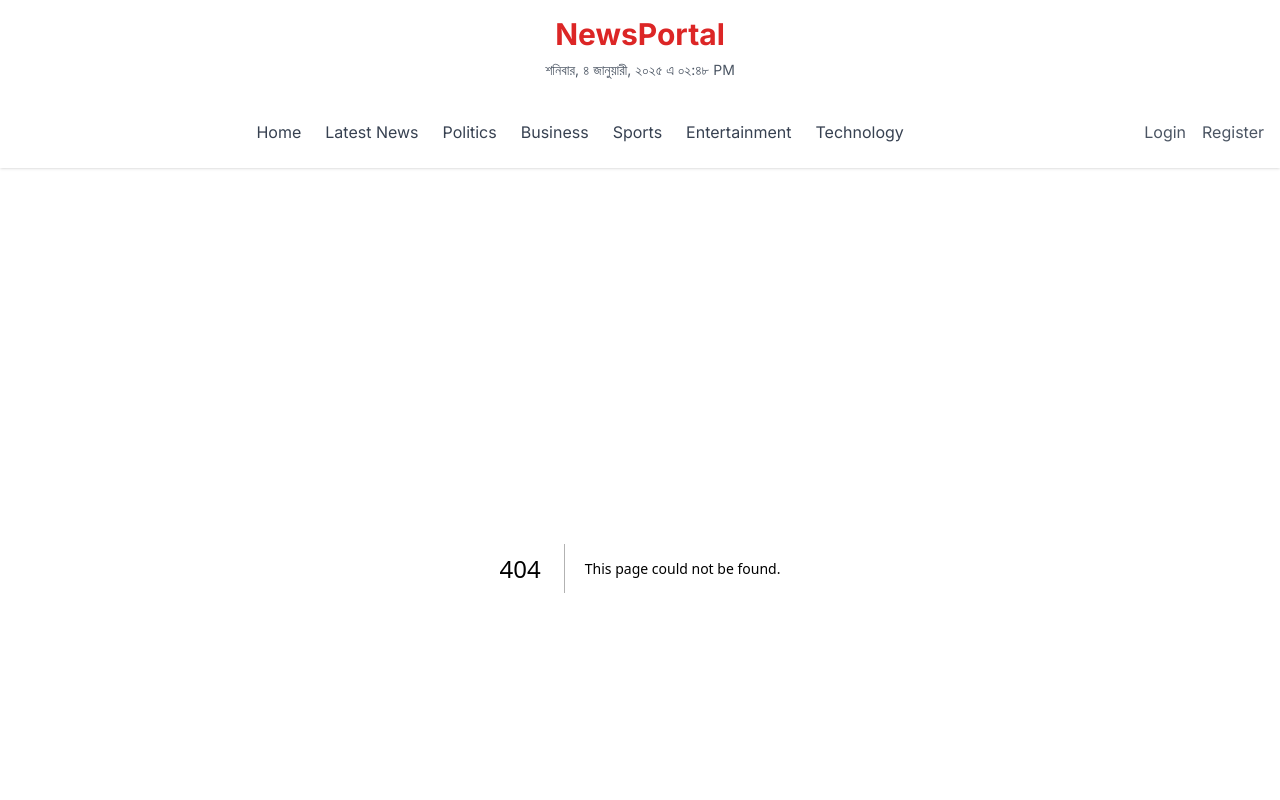
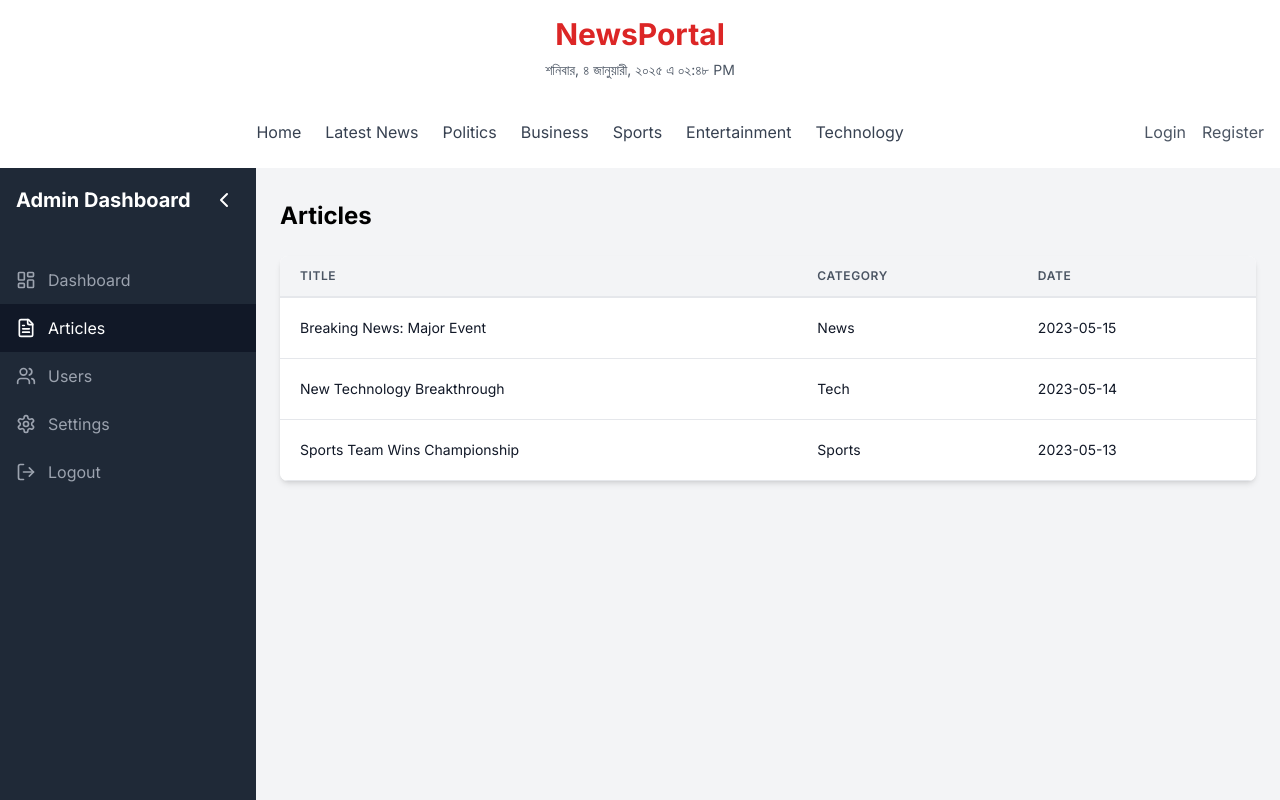
Before and after one commit to Mainulhasan05/newsapp-frontend-next15, a Next.js app: page /dashboard/articles in a window 1280 px wide. Before the commit this address had no page. Shown: the top 800 px of the page. Built offline with nearby package versions, Linux system fonts and the light colour scheme.

Commit message:
Refactor Sidebar component to include a collapsible feature

```diff
--- a/src/Components/Dashboard/SideBar.js
+++ b/src/Components/Dashboard/SideBar.js
@@ -8,9 +8,11 @@ import {
   Settings,
   Users,
   LogOut,
+  ChevronLeft,
+  ChevronRight,
 } from "lucide-react";
 
-export default function Sidebar() {
+export default function Sidebar({ isOpen, toggleSidebar }) {
   const pathname = usePathname();
 
   const menuItems = [
@@ -37,9 +39,21 @@ export default function Sidebar() {
   ];
 
   return (
-    <div className="h-screen w-64 bg-gray-900 text-white">
-      <div className="p-4">
-        <h2 className="text-xl font-bold">Admin Dashboard</h2>
+    <div
+      className={`bg-gray-800 text-white fixed h-full ${
+        isOpen ? "w-64" : "w-20"
+      } transition-all duration-300 ease-in-out`}
+    >
+      <div className="flex justify-between items-center p-4">
+        <h2 className={`text-xl font-bold ${isOpen ? "block" : "hidden"}`}>
+          Admin Dashboard
+        </h2>
+        <button
+          onClick={toggleSidebar}
+          className="p-1 rounded-full hover:bg-gray-700"
+        >
+          {isOpen ? <ChevronLeft size={24} /> : <ChevronRight size={24} />}
+        </button>
       </div>
       <nav className="mt-6">
         {menuItems.map((item) => {
@@ -50,18 +64,18 @@ export default function Sidebar() {
               href={item.href}
               className={`flex items-center px-4 py-3 ${
                 pathname === item.href
-                  ? "bg-gray-800 text-white"
-                  : "text-gray-400 hover:bg-gray-800 hover:text-white"
+                  ? "bg-gray-900 text-white"
+                  : "text-gray-400 hover:bg-gray-700 hover:text-white"
               }`}
             >
-              <Icon className="h-5 w-5 mr-3" />
-              {item.title}
+              <Icon className="h-5 w-5" />
+              {isOpen && <span className="ml-3">{item.title}</span>}
             </Link>
           );
         })}
-        <button className="flex items-center px-4 py-3 text-gray-400 hover:bg-gray-800 hover:text-white w-full">
-          <LogOut className="h-5 w-5 mr-3" />
-          Logout
+        <button className="flex items-center px-4 py-3 text-gray-400 hover:bg-gray-700 hover:text-white w-full">
+          <LogOut className="h-5 w-5" />
+          {isOpen && <span className="ml-3">Logout</span>}
         </button>
       </nav>
     </div>
--- /dev/null
+++ b/src/app/dashboard/articles/page.js
@@ -0,0 +1,66 @@
+export default function Articles() {
+  const articles = [
+    {
+      id: 1,
+      title: "Breaking News: Major Event",
+      category: "News",
+      date: "2023-05-15",
+    },
+    {
+      id: 2,
+      title: "New Technology Breakthrough",
+      category: "Tech",
+      date: "2023-05-14",
+    },
+    {
+      id: 3,
+      title: "Sports Team Wins Championship",
+      category: "Sports",
+      date: "2023-05-13",
+    },
+  ];
+
+  return (
+    <div>
+      <h1 className="text-2xl font-bold mb-6">Articles</h1>
+      <div className="bg-white shadow-md rounded-lg overflow-x-auto">
+        <table className="min-w-full leading-normal">
+          <thead>
+            <tr>
+              <th className="px-5 py-3 border-b-2 border-gray-200 bg-gray-100 text-left text-xs font-semibold text-gray-600 uppercase tracking-wider">
+                Title
+              </th>
+              <th className="px-5 py-3 border-b-2 border-gray-200 bg-gray-100 text-left text-xs font-semibold text-gray-600 uppercase tracking-wider">
+                Category
+              </th>
+              <th className="px-5 py-3 border-b-2 border-gray-200 bg-gray-100 text-left text-xs font-semibold text-gray-600 uppercase tracking-wider">
+                Date
+              </th>
+            </tr>
+          </thead>
+          <tbody>
+            {articles.map((article) => (
+              <tr key={article.id}>
+                <td className="px-5 py-5 border-b border-gray-200 bg-white text-sm">
+                  <p className="text-gray-900 whitespace-no-wrap">
+                    {article.title}
+                  </p>
+                </td>
+                <td className="px-5 py-5 border-b border-gray-200 bg-white text-sm">
+                  <p className="text-gray-900 whitespace-no-wrap">
+                    {article.category}
+                  </p>
+                </td>
+                <td className="px-5 py-5 border-b border-gray-200 bg-white text-sm">
+                  <p className="text-gray-900 whitespace-no-wrap">
+                    {article.date}
+                  </p>
+                </td>
+              </tr>
+            ))}
+          </tbody>
+        </table>
+      </div>
+    </div>
+  );
+}
--- a/src/app/dashboard/layout.js
+++ b/src/app/dashboard/layout.js
@@ -1,10 +1,25 @@
+"use client";
+
+import { useState } from "react";
 import Sidebar from "@/Components/Dashboard/SideBar";
 
 export default function DashboardLayout({ children }) {
+  const [isSidebarOpen, setIsSidebarOpen] = useState(true);
+
+  const toggleSidebar = () => {
+    setIsSidebarOpen(!isSidebarOpen);
+  };
+
   return (
-    <div className="flex min-h-screen">
-      <Sidebar />
-      <main className="flex-1 p-8 bg-gray-100">{children}</main>
+    <div className="flex h-screen bg-gray-100">
+      <Sidebar isOpen={isSidebarOpen} toggleSidebar={toggleSidebar} />
+      <main
+        className={`flex-1 overflow-x-hidden overflow-y-auto bg-gray-100 ${
+          isSidebarOpen ? "ml-64" : "ml-20"
+        } transition-all duration-300 ease-in-out`}
+      >
+        <div className="container mx-auto px-6 py-8">{children}</div>
+      </main>
     </div>
   );
 }
--- a/src/app/dashboard/page.js
+++ b/src/app/dashboard/page.js
@@ -2,7 +2,7 @@ export default function Dashboard() {
   return (
     <div>
       <h1 className="text-2xl font-bold mb-6">Dashboard Overview</h1>
-      <div className="grid grid-cols-1 md:grid-cols-3 gap-6">
+      <div className="grid grid-cols-1 md:grid-cols-2 lg:grid-cols-3 gap-6">
         <div className="bg-white p-6 rounded-lg shadow">
           <h3 className="text-lg font-semibold mb-2">Total Articles</h3>
           <p className="text-3xl font-bold">150</p>
```
